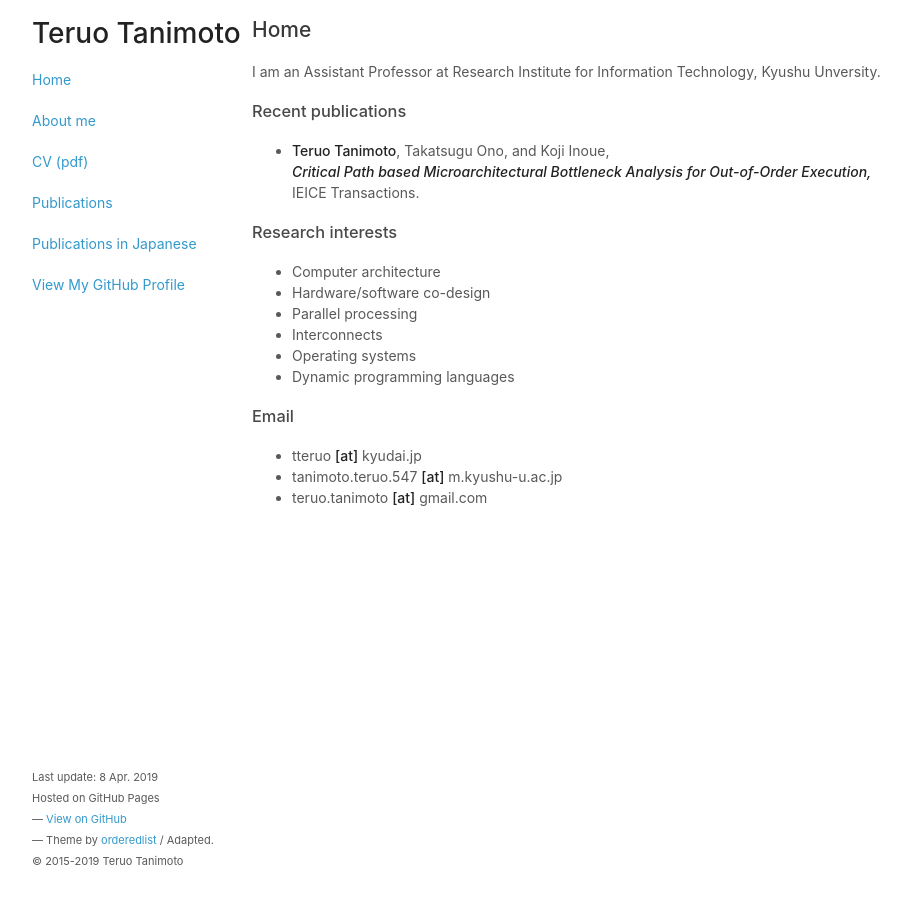
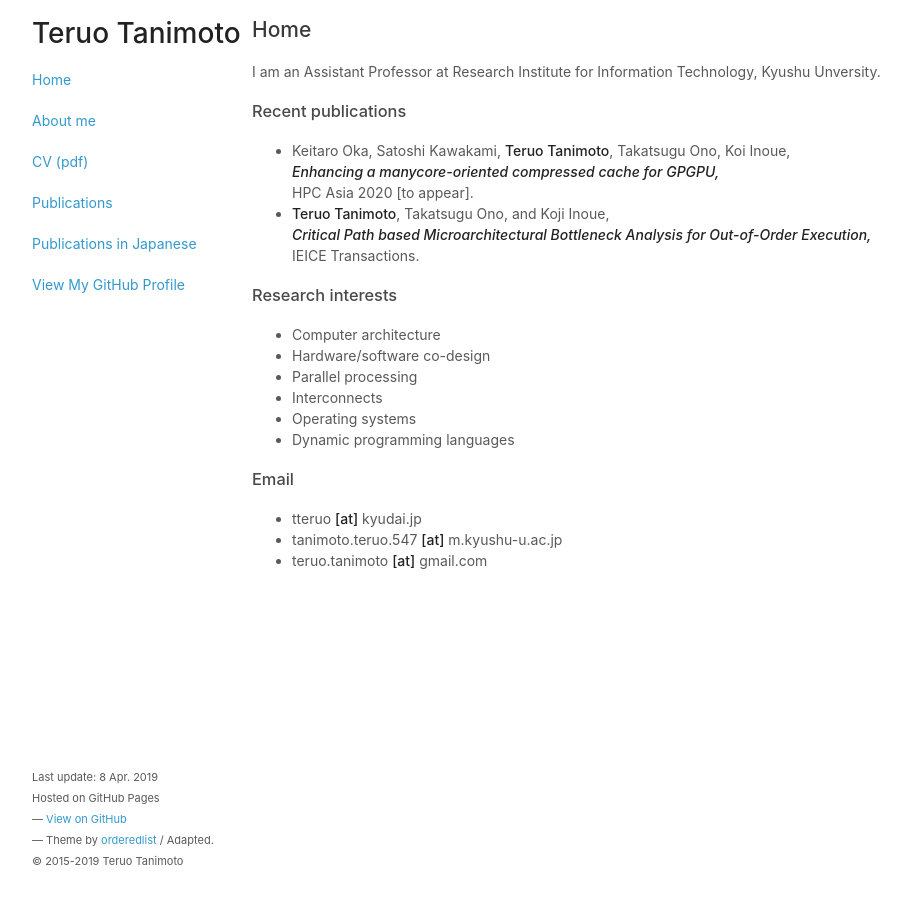
Before and after one commit to teruo41/teruo41.github.io, a Jekyll site: the page built from index.md, in a window 1280 px wide. Shown: the whole page, without its empty margins (138-1049 px from the left). Built offline with Jekyll 4.4.1, drawn with Linux system fonts in a browser that asks for light colours.

Commit message:
Added Oka's HPC Asia 2020

```diff
--- a/index.md
+++ b/index.md
@@ -8,6 +8,9 @@ title: Home
 I am an Assistant Professor at Research Institute for Information Technology, Kyushu Unversity.
 
 ### Recent publications
+  - Keitaro Oka, Satoshi Kawakami, __Teruo Tanimoto__, Takatsugu Ono, Koi Inoue,
+    ***Enhancing a manycore-oriented compressed cache for GPGPU,***
+    HPC Asia 2020 [to appear].
   - __Teruo Tanimoto__, Takatsugu Ono, and Koji Inoue,
     ***Critical Path based Microarchitectural Bottleneck Analysis for Out-of-Order Execution,***
     IEICE Transactions.
```
Also changed, not shown: pubse.md (+4 -0 lines).
